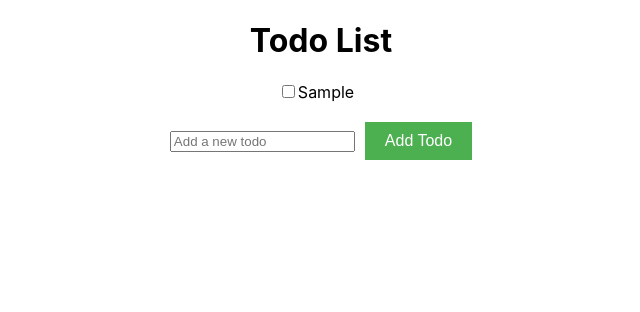
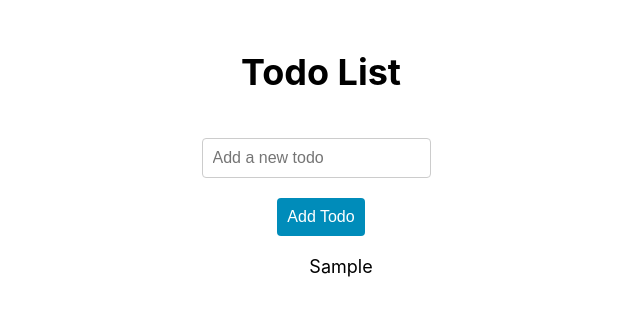
Before and after one commit to harksu/chatGPT-todolist, a React (Create React App) app: page / in a window 1280 px wide. Both pictures are taken after typing "Sample" into the empty fields and a click on the button "Add Todo". Shown: the top 312 px of the page, without its empty margins (319-959 px from the left). Built offline with nearby package versions, Linux system fonts and the light colour scheme.

Commit message:
third request: rollback code at first request

```diff
--- a/src/App.tsx
+++ b/src/App.tsx
@@ -1,50 +1,14 @@
 import React, { useState } from "react";
 import styled from "styled-components";
 
-interface ITodoItem {
+interface Todo {
   id: number;
-  text: string;
-  completed: boolean;
+  task: string;
 }
 
-const TodoListContainer = styled.div`
-  display: flex;
-  flex-direction: column;
-  align-items: center;
-`;
-
-const TodoItemContainer = styled.div<{ completed: boolean }>`
-  display: flex;
-  align-items: center;
-  margin-bottom: 10px;
-  text-decoration: ${({ completed }) => (completed ? "line-through" : "none")};
-  color: ${({ completed }) => (completed ? "gray" : "black")};
-`;
-
-const TodoText = styled.span`
-  margin-right: 10px;
-`;
-
-const TodoInput = styled.input`
-  margin-right: 10px;
-`;
-
-const TodoButton = styled.button`
-  background-color: #4caf50; /* Green */
-  border: none;
-  color: white;
-  padding: 10px 20px;
-  text-align: center;
-  text-decoration: none;
-  display: inline-block;
-  font-size: 16px;
-  margin-top: 10px;
-  cursor: pointer;
-`;
-
 const TodoList: React.FC = () => {
+  const [todos, setTodos] = useState<Todo[]>([]);
   const [newTodo, setNewTodo] = useState("");
-  const [todos, setTodos] = useState<ITodoItem[]>([]);
 
   const handleInputChange = (event: React.ChangeEvent<HTMLInputElement>) => {
     setNewTodo(event.target.value);
@@ -52,48 +16,74 @@ const TodoList: React.FC = () => {
 
   const handleAddTodo = () => {
     if (newTodo.trim() !== "") {
-      const newId = todos.length > 0 ? todos[todos.length - 1].id + 1 : 1;
-      const newTodoItem = {
-        id: newId,
-        text: newTodo,
-        completed: false,
-      };
-      setTodos([...todos, newTodoItem]);
+      const todo: Todo = { id: Date.now(), task: newTodo };
+      setTodos([...todos, todo]);
       setNewTodo("");
     }
   };
 
-  const handleToggleComplete = (id: number) => {
-    const newTodos = [...todos];
-    const todoIndex = newTodos.findIndex((todo) => todo.id === id);
-    newTodos[todoIndex].completed = !newTodos[todoIndex].completed;
-    setTodos(newTodos);
-  };
-
   return (
-    <TodoListContainer>
-      <h1>Todo List</h1>
-      {todos.map((todo) => (
-        <TodoItemContainer key={todo.id} completed={todo.completed}>
-          <input
-            type="checkbox"
-            checked={todo.completed}
-            onChange={() => handleToggleComplete(todo.id)}
-          />
-          <TodoText>{todo.text}</TodoText>
-        </TodoItemContainer>
-      ))}
-      <div>
-        <TodoInput
-          type="text"
-          value={newTodo}
-          onChange={handleInputChange}
-          placeholder="Add a new todo"
-        />
-        <TodoButton onClick={handleAddTodo}>Add Todo</TodoButton>
-      </div>
-    </TodoListContainer>
+    <Container>
+      <Title>Todo List</Title>
+      <Input
+        type="text"
+        value={newTodo}
+        onChange={handleInputChange}
+        placeholder="Add a new todo"
+      />
+      <Button onClick={handleAddTodo}>Add Todo</Button>
+      <TodoItems>
+        {todos.map((todo) => (
+          <TodoItem key={todo.id}>{todo.task}</TodoItem>
+        ))}
+      </TodoItems>
+    </Container>
   );
 };
 
+const Container = styled.div`
+  display: flex;
+  flex-direction: column;
+  align-items: center;
+`;
+
+const Title = styled.h1`
+  font-size: 36px;
+  margin-top: 50px;
+`;
+
+const Input = styled.input`
+  font-size: 16px;
+  padding: 10px;
+  margin-top: 20px;
+  margin-right: 10px;
+  border: 1px solid #ccc;
+  border-radius: 4px;
+`;
+
+const Button = styled.button`
+  font-size: 16px;
+  padding: 10px;
+  margin-top: 20px;
+  background-color: #008cba;
+  color: #fff;
+  border: none;
+  border-radius: 4px;
+  cursor: pointer;
+
+  &:hover {
+    background-color: #006a9d;
+  }
+`;
+
+const TodoItems = styled.ul`
+  list-style: none;
+  margin-top: 20px;
+`;
+
+const TodoItem = styled.li`
+  font-size: 18px;
+  margin-bottom: 10px;
+`;
+
 export default TodoList;
```
Also changed, not shown: TodoInput.tsx (+4 -3 lines).
